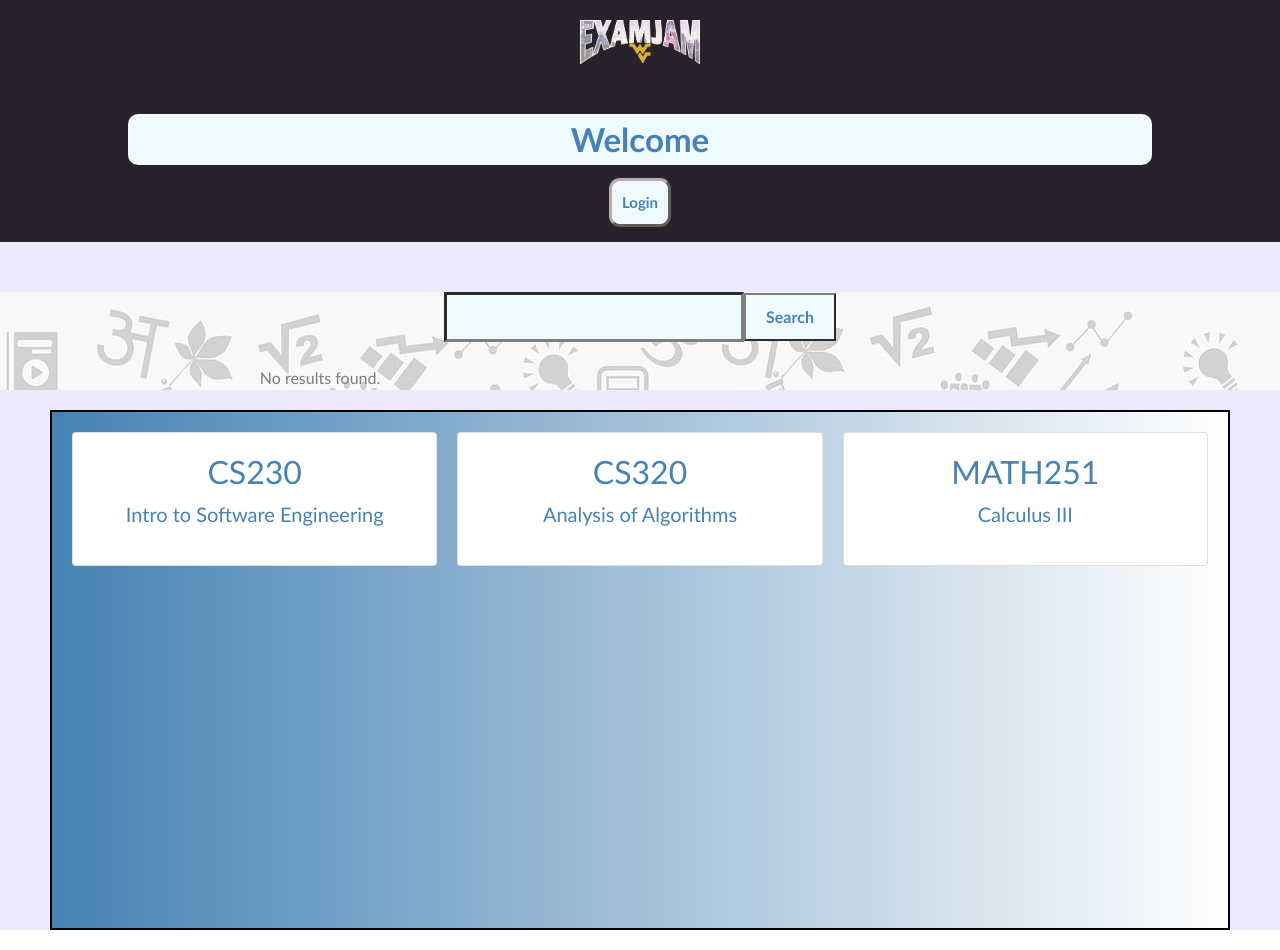
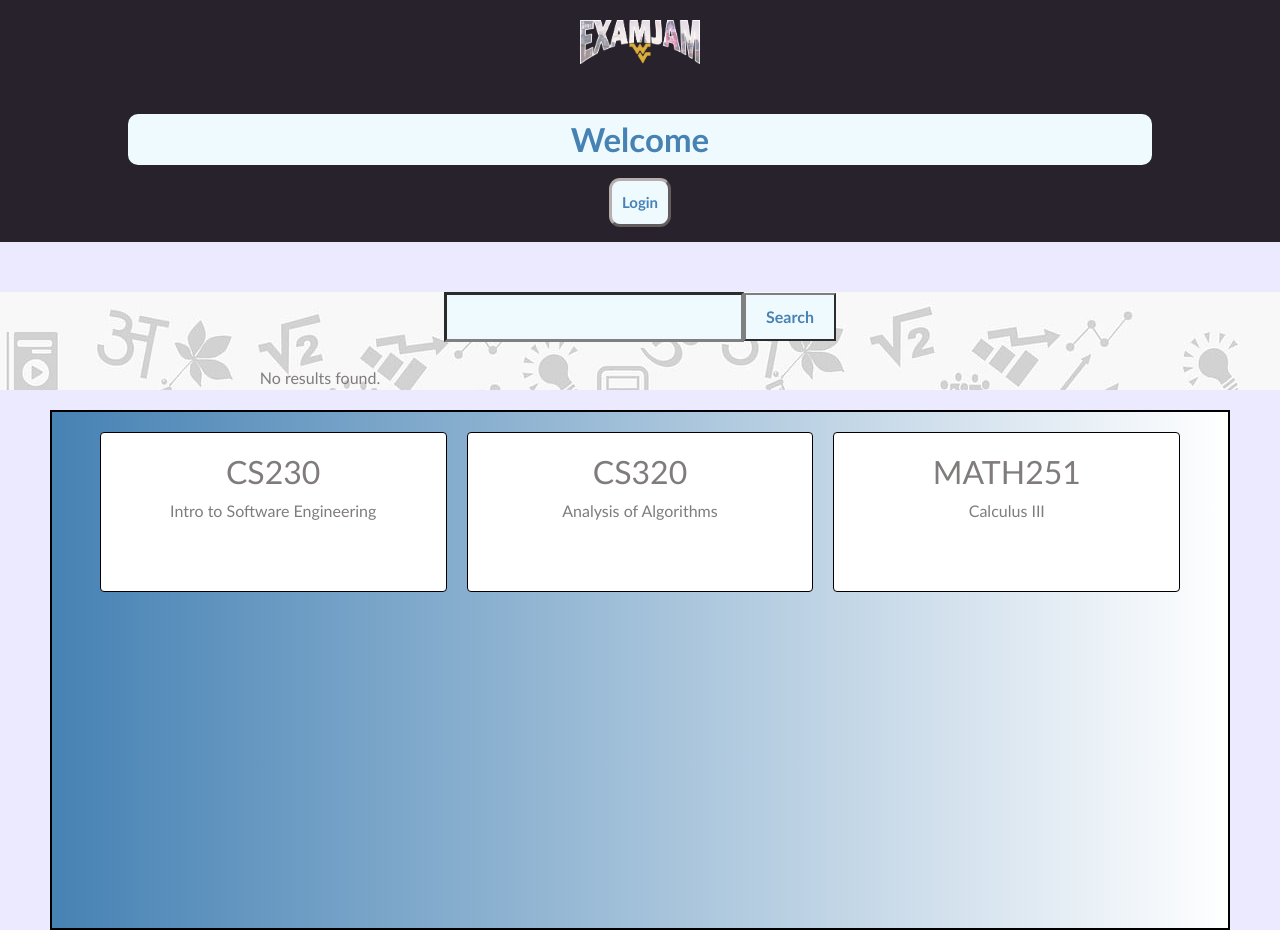
Before and after one commit to WVU-CS230-2024-01-Group01/exam-jam, a React (Create React App) app: page / in a window 1280 px wide. Built offline with nearby package versions, Linux system fonts and the light colour scheme.

Commit message:
Some homepage CSS changes

```diff
--- a/package.json
+++ b/package.json
@@ -12,7 +12,6 @@
     "@testing-library/user-event": "^13.5.0",
     "axios": "^1.6.8",
     "bootstrap": "^5.3.3",
-    "concurrently": "^8.2.2",
     "cors": "^2.8.5",
     "firebase": "^10.10.0",
     "md5": "^2.3.0",
@@ -56,6 +55,7 @@
   },
   "devDependencies": {
     "@babel/plugin-proposal-private-property-in-object": "^7.21.11",
+    "concurrently": "^8.2.2",
     "react-scripts": "^5.0.1"
   }
 }
--- a/src/pages/Home.css
+++ b/src/pages/Home.css
@@ -1,5 +1,5 @@
 
-.search-container {
+.hero .search-container {
     text-align: center;
     margin-top: 50px;
     background-image: url(loginBG.jpg);
@@ -12,7 +12,7 @@
     border-width: 3px;
     border-color: grey;
     color: steelblue;
-    background-color: rgb(239, 250, 255);;
+    background-color: rgb(239, 250, 255);
 
  }
 
@@ -33,7 +33,6 @@
 #searchResults {
     margin-top: 24px;
     width: 50vw;
-
  }
 
 #classesBox {
@@ -46,6 +45,26 @@
     display: flex;
 
 }
+
+    #classesBox .card {
+        margin: 10px;
+        padding: 20px;
+        border: 1px solid black;
+        width: 30%;
+        height: 20vh;
+    }
+
+     .card-whipple-blue {
+        background-color: #769eb0;
+    }
+
+     .card-behr-ice-cave {
+        background-color: #2b677e;
+    }
+
+     .card-valspar-paint-prairie-dance {
+        background-color: #d9bf7d;
+    }
 
  .hero{
    width: 100%;
@@ -165,18 +184,6 @@
         font-weight: 600;
     }
 
-.card {
-    color: steelblue;
-    margin: 10px;
-    padding: 20px;
-    border: 1px solid black;
-    width: 30%;
-    height: 20vh;
-    font-size: 20px;
-
-
-}
-
 .welcome {
 
   color: steelblue;
@@ -200,18 +207,4 @@
  text-align: center;
  padding: 10px;
  background-color: rgb(239, 250, 255);
-
-
 }
-
-.card-whipple-blue {
-    background-color: #769eb0;
-}
-
-.card-behr-ice-cave {
-    background-color: #2b677e;
-}
-
-.behindClassesBox {
-  background-image: url(loginBG.jpg);
-}
--- a/src/pages/Home.js
+++ b/src/pages/Home.js
@@ -57,13 +57,12 @@ const Home = () => {
                     <div className="behindClassesBox"> </div>
                     {classData.map((classItem, index) => ( //iterates over each item in classData and passes its information to a Card
                         <Card
-
                             key={index} // Providing a unique key for each card
                             title={classItem.title}
-                            description={classItem.description}/>
+                            description={classItem.description}
+                            className={`card card-${index % 3 == 0 ? "whipple-blue" : index % 3 == 1 ? "behr-ice-cave" : "valspar-paint-prairie-dance"}`} //alternates color of each card
+                        />
                     ))}
-
-
                 </div>
 
             </div>
--- a/src/pages/styles.css
+++ b/src/pages/styles.css
@@ -1,8 +1,8 @@
 
-.search-container {
+/*.search-container {
     text-align: center;
     margin-top: 50px;
- }
+ }*/
 
  #searchInput {
     padding: 10px;
@@ -24,7 +24,7 @@
  }
 
 #classesBox {
-    border: 2px solid black;
+    border: 1px solid black;
     margin: 20px 50px;
     padding: 10px;
     justify-content: center;
@@ -33,12 +33,12 @@
     display: flex;
 }
 
- .hero{
-   width: 100%;
-   min-height:100vh;
-   background: #eceaff;
-   color:#807c7c;
- }
+.hero {
+    width: 100%;
+    min-height: 100vh;
+    background: #eceaff;
+    color: #807c7c;
+}
 
  nav{
    background:#27222b;
@@ -134,8 +134,7 @@
    font-weight:600;
  }
 
-.card {
-    color: #2a4e6c;
+#classesBox .card {
     margin: 10px;
     padding: 20px;
     border: 1px solid black;
@@ -143,14 +142,14 @@
     height: 20vh;
 }
 
-.card-whipple-blue {
+#classesBox .card-whipple-blue {
     background-color: #769eb0;
 }
 
-.card-behr-ice-cave {
+#classesBox .card-behr-ice-cave {
     background-color: #2b677e;
 }
 
-.card-valspar-paint-prairie-dance {
+#classesBox .card-valspar-paint-prairie-dance {
     background-color: #d9bf7d;
 }
```
Also changed, not shown: 1 other file (tests, documents, lock files or other folders).
